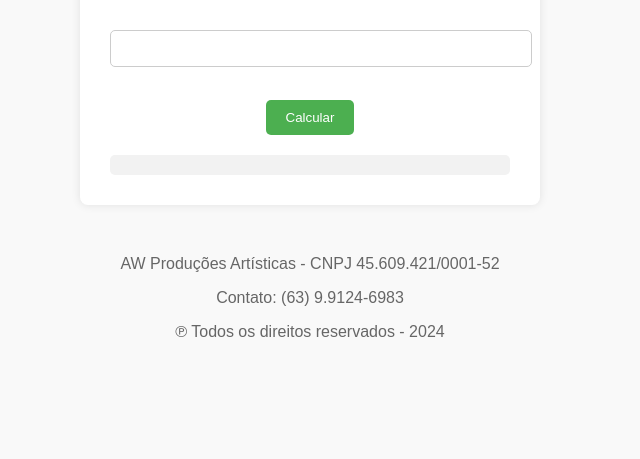
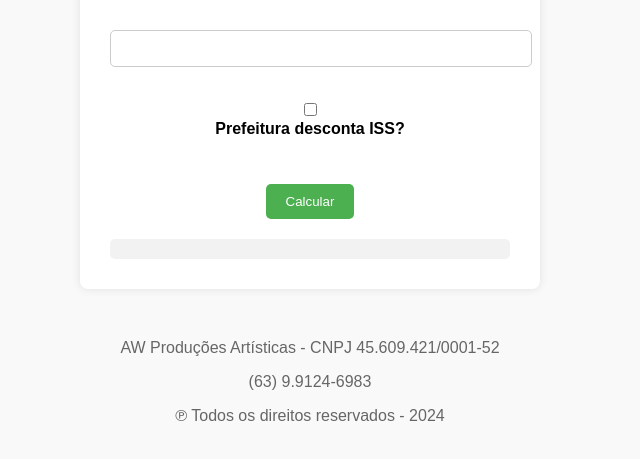
Before and after one commit to awproducoes/caches, a plain HTML site: page index.html in a window 1280 px wide. Shown: the part 181-640 px from the top of the page, without its empty margins (330-970 px from the left). Drawn offline with Linux system fonts and the light colour scheme.

Commit message:
index.html

```diff
--- a/index.html
+++ b/index.html
@@ -12,13 +12,15 @@
         <form id="formCalculadora">
             <label for="cache">Cachê:</label><br>
             <input type="number" id="cache" name="cache" step="0.01" required><br><br>
+            <input type="checkbox" id="iss" name="iss">
+            <label for="iss">Prefeitura desconta ISS?</label><br><br>
             <input type="submit" value="Calcular">
         </form>
         <div id="resultado"></div>
     </div>
     <footer class="footer">
         <p>AW Produções Artísticas - CNPJ 45.609.421/0001-52</p>
-        <p>Contato: (63) 9.9124-6983</p>
+        <p>(63) 9.9124-6983</p>
  	<p>℗ Todos os direitos reservados - 2024</p>
     </footer>
     <script src="script.js"></script>
```
